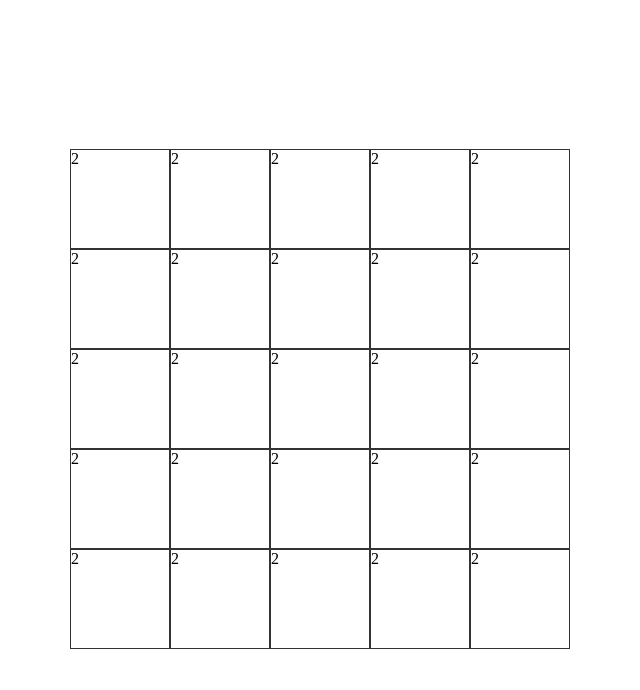
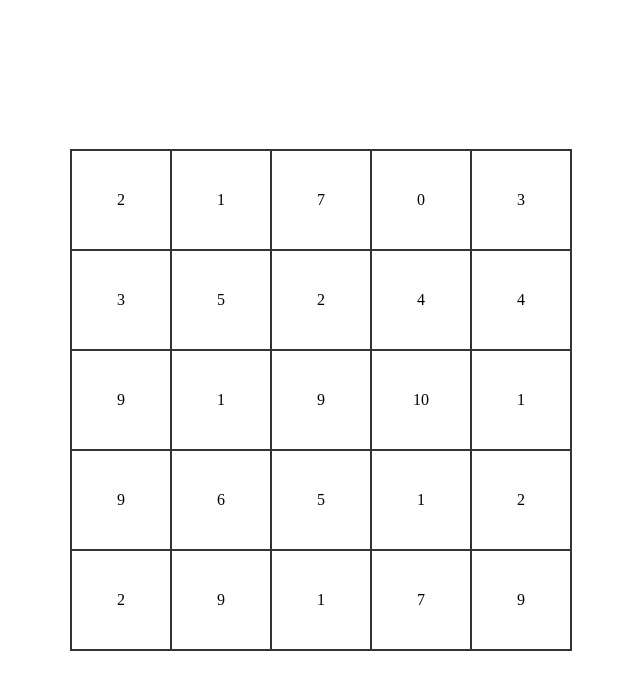
Before and after one commit to gabrielemercurio-web/js-jq-grigliaquadrati, a plain HTML site: page index.html in a window 1280 px wide. Shown: the whole page, without its empty margins (319-959 px from the left). Drawn offline with nearby package versions, Linux system fonts and the light colour scheme.

Commit message:
Esercitazione Completata

```diff
--- a/main.js
+++ b/main.js
@@ -3,13 +3,13 @@
 // genero 10 numeri random
 $('.quadrato').each(function() {
 
-    var random = Math.floor(Math.random() * 10) + 1;
-    $('.quadrato').text(random);
-
-    if (random) {
-
-    } else {
-
-    }
+    var numero_random = generaRandom(0, 10);
+    $(this).text(numero_random);
 
 });
+
+
+function generaRandom(min, max) {
+  var random = Math.floor(Math.random() * (max - min + 1) ) + min;
+  return random
+}
--- a/style.css
+++ b/style.css
@@ -14,6 +14,7 @@ section {
     width: 502px;
     height: 502px;
     margin: auto;
+    border: 1px solid #333;
 }
 
 .quadrato {
@@ -21,4 +22,7 @@ section {
     width: 100px;
     height: 100px;
     border: 1px solid #333;
+    display: flex;
+    justify-content: center;
+    align-items: center;
 }
```
